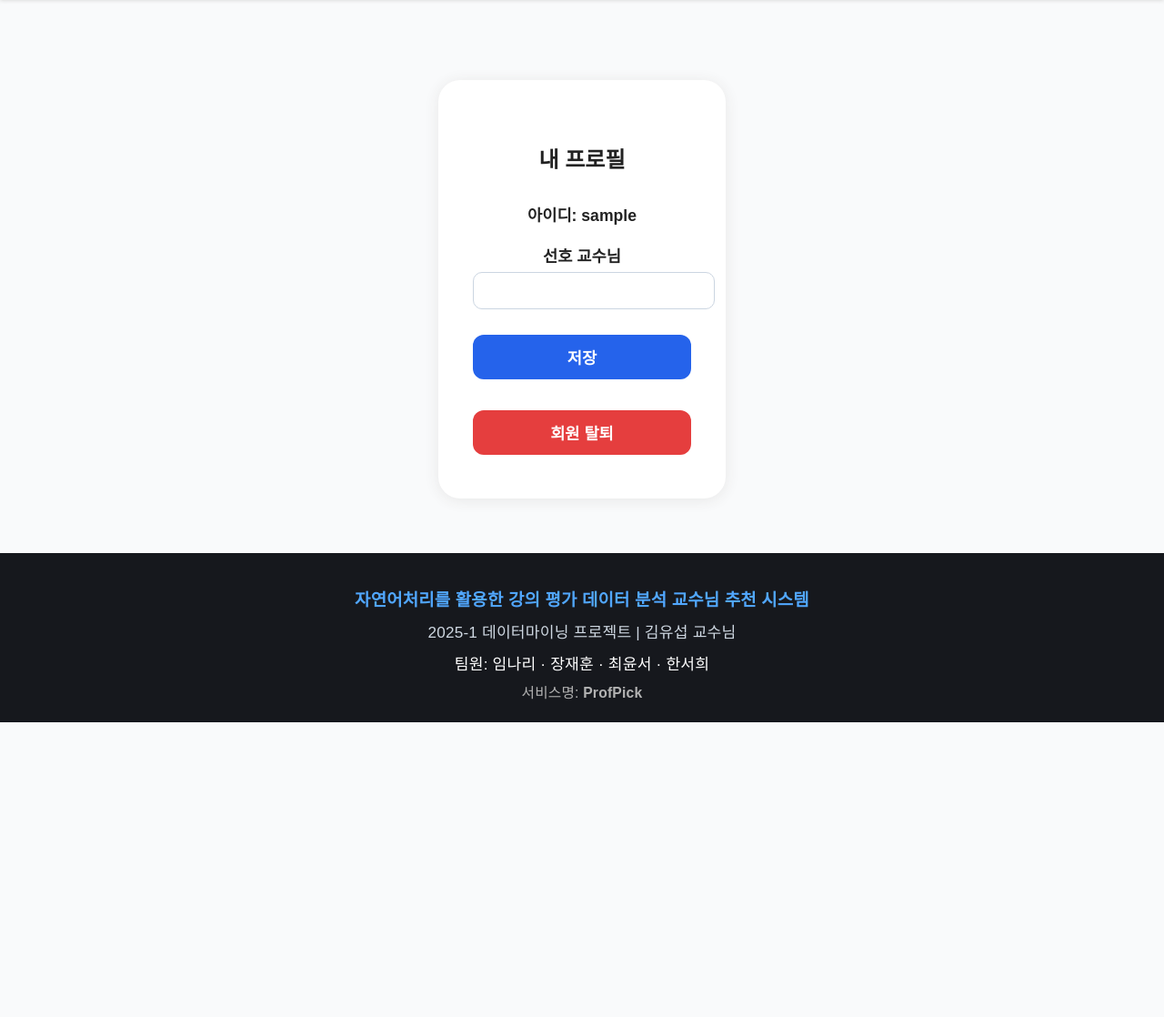
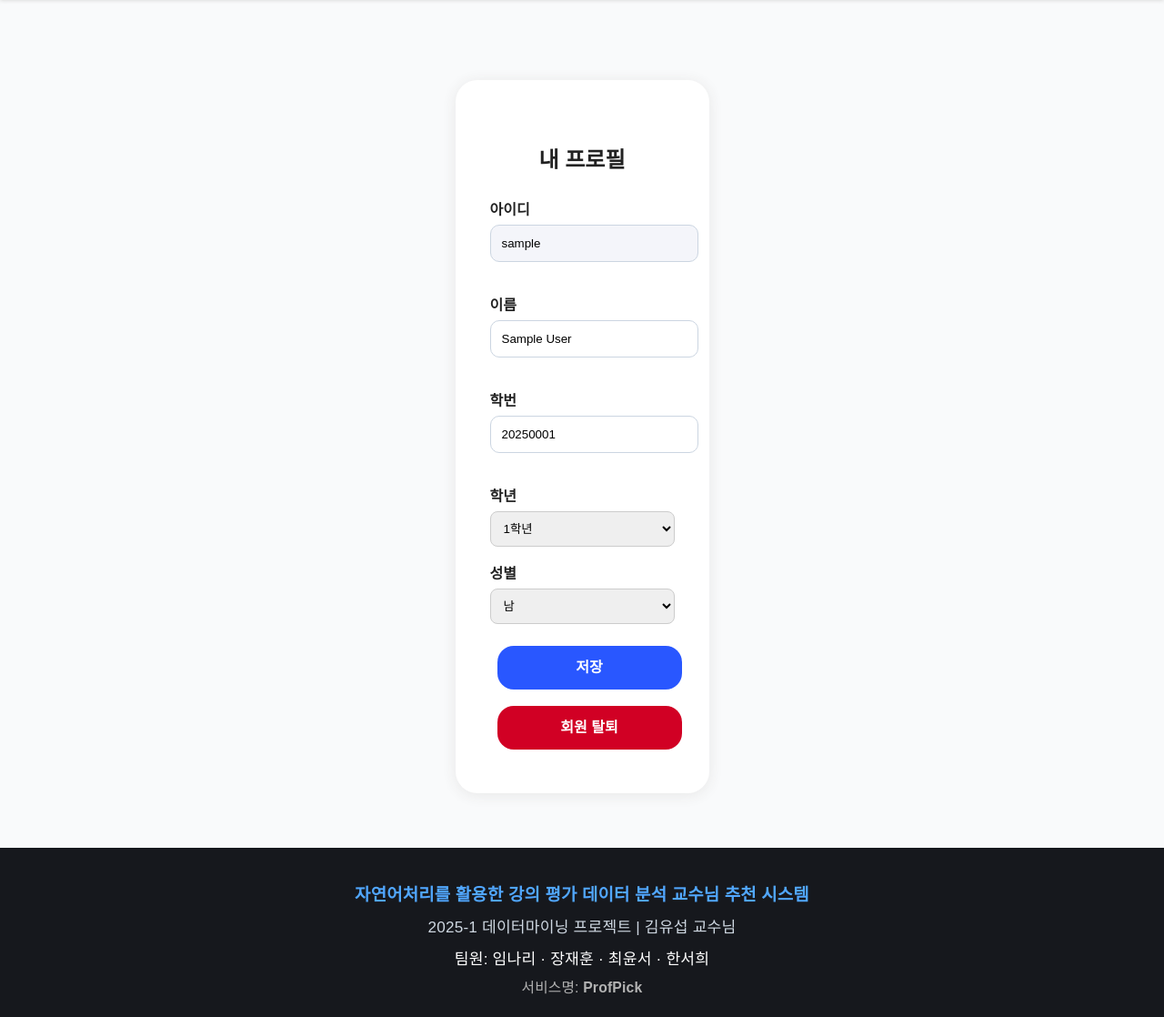
Before and after one commit to hanseohee031/ProfPick, a Django app: page /profile/ in a window 1280 px wide. Shown: the part 143-1261 px from the top of the page at 91% size. Before the commit the page ends 937 px from the top, so only its background shows below. Run offline with Django 5.2, Linux system fonts and the light colour scheme; the visitor is signed in with stand-in values (Sample User, id 1).

Commit message:
일단 수정

```diff
--- a/templates/profile.html
+++ b/templates/profile.html
@@ -1,16 +1,44 @@
 {% extends "base.html" %}
-{% block title %}프로필 | 교수님 추천 서비스{% endblock %}
+{% block title %}내 프로필 | ProfPick{% endblock %}
 {% block content %}
-<h2>내 프로필</h2>
-<p class="prof-label">아이디: <b>{{ user.username }}</b></p>
-<form method="post" style="margin-top: 20px;">
-    {% csrf_token %}
-    <label for="preferred_professor" class="prof-label">선호 교수님</label>
-    <input type="text" name="preferred_professor" id="preferred_professor" value="{{ user.preferred_professor }}">
-    <button type="submit">저장</button>
-</form>
-<form method="post" action="{% url 'delete_account' %}" style="margin-top:24px;">
-    {% csrf_token %}
-    <button type="submit" style="background:#e53e3e;">회원 탈퇴</button>
-</form>
+<div style="max-width:370px; margin:0 auto;">
+    <h2 style="margin-bottom:26px;">내 프로필</h2>
+    <form method="post" autocomplete="off">
+        {% csrf_token %}
+        <div style="text-align:left; margin-bottom:14px;">
+            <label style="font-weight:700;">아이디</label>
+            <input type="text" name="username" value="{{ user.username }}" readonly style="background:#f4f5fa;">
+        </div>
+        <div style="text-align:left; margin-bottom:14px;">
+            <label style="font-weight:700;">이름</label>
+            <input type="text" name="name" value="{{ user.name }}">
+        </div>
+        <div style="text-align:left; margin-bottom:14px;">
+            <label style="font-weight:700;">학번</label>
+            <input type="text" name="student_id" value="{{ user.student_id }}">
+        </div>
+        <div style="text-align:left; margin-bottom:14px;">
+            <label style="font-weight:700;">학년</label>
+            <select name="grade" style="width:100%; padding:10px; border-radius:8px; border:1px solid #ccc;">
+                <option value="1" {% if user.grade == '1' %}selected{% endif %}>1학년</option>
+                <option value="2" {% if user.grade == '2' %}selected{% endif %}>2학년</option>
+                <option value="3" {% if user.grade == '3' %}selected{% endif %}>3학년</option>
+                <option value="4" {% if user.grade == '4' %}selected{% endif %}>4학년</option>
+            </select>
+        </div>
+        <div style="text-align:left; margin-bottom:24px;">
+            <label style="font-weight:700;">성별</label>
+            <select name="gender" style="width:100%; padding:10px; border-radius:8px; border:1px solid #ccc;">
+                <option value="남" {% if user.gender == '남' %}selected{% endif %}>남</option>
+                <option value="여" {% if user.gender == '여' %}selected{% endif %}>여</option>
+                <option value="기타" {% if user.gender == '기타' %}selected{% endif %}>기타</option>
+            </select>
+        </div>
+        <button type="submit" class="nav-btn" style="width:100%;">저장</button>
+    </form>
+    <form method="post" action="{% url 'delete_account' %}" style="margin-top:18px;">
+        {% csrf_token %}
+        <button type="submit" class="nav-btn logout" style="width:100%;">회원 탈퇴</button>
+    </form>
+</div>
 {% endblock %}
--- a/users/views.py
+++ b/users/views.py
@@ -1,9 +1,8 @@
 from django.shortcuts import render, redirect
 from django.contrib.auth import login
 from .forms import CustomUserCreationForm
+from django.contrib.auth.decorators import login_required
 
-
-from django.contrib.auth.decorators import login_required
 
 @login_required
 def delete_account(request):
@@ -14,11 +13,16 @@ def delete_account(request):
 
 @login_required
 def profile(request):
+    user = request.user
     if request.method == "POST":
-        preferred = request.POST.get('preferred_professor')
-        request.user.preferred_professor = preferred
-        request.user.save()
-    return render(request, 'profile.html', {'user': request.user})
+        # 필드별로 입력값 반영
+        user.name = request.POST.get('name', user.name)
+        user.student_id = request.POST.get('student_id', user.student_id)
+        user.grade = request.POST.get('grade', user.grade)
+        user.gender = request.POST.get('gender', user.gender)
+        user.save()
+        return redirect('profile')
+    return render(request, 'profile.html', {'user': user})
 
 def signup(request):
     if request.method == 'POST':
```
